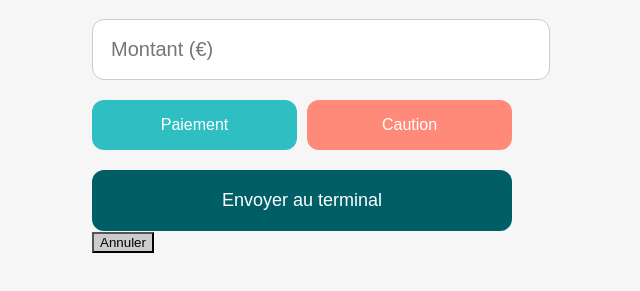
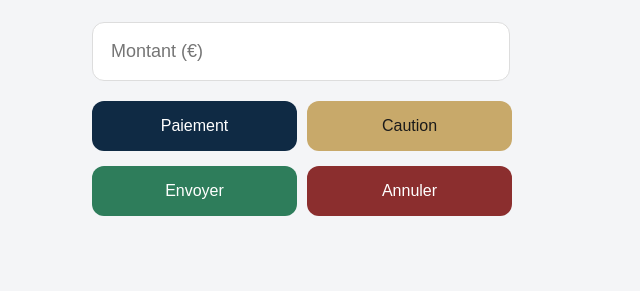
Before and after one commit to moussiermorgan-star/stripe-terminal-server, a website: page public/index.html in a window 1280 px wide. Shown: the part 91-382 px from the top of the page, without its empty margins (338-978 px from the left). Drawn offline with Linux system fonts and the light colour scheme.

Commit message:
Update index.html

```diff
--- a/public/index.html
+++ b/public/index.html
@@ -6,9 +6,11 @@
 <title>Paiement</title>
 
 <style>
+/* MLO – Interface paiement premium */
+
 body {
   font-family: -apple-system, BlinkMacSystemFont, sans-serif;
-  background: #f6f6f6;
+  background: #f4f5f7;
   padding: 20px;
 }
 
@@ -19,55 +21,76 @@ body {
 
 h1 {
   text-align: center;
+  margin-bottom: 25px;
 }
 
 input {
-  width: 100%;
+  width: calc(100% - 2px);
+  box-sizing: border-box;
   padding: 18px;
-  font-size: 20px;
-  margin-bottom: 20px;
+  font-size: 18px;
   border-radius: 12px;
-  border: 1px solid #ccc;
-}
-
-.buttons {
-  display: flex;
-  gap: 10px;
+  border: 1px solid #ddd;
   margin-bottom: 20px;
 }
 
-.buttons button {
+/* ROW */
+.row {
+  display: flex;
+  gap: 10px;
+  margin-bottom: 15px;
+}
+
+/* BASE BUTTON */
+button {
   flex: 1;
   padding: 16px;
   font-size: 16px;
   border-radius: 12px;
   border: none;
+  cursor: pointer;
+  transition: all 0.2s ease;
 }
 
-.immediate {
-  background: #2FBFC3;
+/* ===== LIGNE 1 : MODE ===== */
+
+/* Paiement (marine) */
+.btn-payment {
+  background: #0f2a44;
   color: white;
 }
 
-.preauth {
-  background: #FF8A7A;
+/* Caution (or) */
+.btn-preauth {
+  background: #c8a96a;
+  color: #1a1a1a;
+}
+
+/* ===== LIGNE 2 : ACTION ===== */
+
+/* Envoyer (vert premium) */
+.btn-send {
+  background: #2e7d5b;
   color: white;
 }
 
-#submit {
-  width: 100%;
-  padding: 20px;
-  font-size: 18px;
-  border-radius: 12px;
-  border: none;
-  background: #005F66;
+/* Annuler (rouge premium) */
+.btn-cancel {
+  background: #8b2e2e;
   color: white;
 }
 
+/* HOVER subtil */
+button:hover {
+  transform: translateY(-1px);
+  opacity: 0.95;
+}
+
+/* STATUS */
 #status {
   margin-top: 20px;
   text-align: center;
-  font-weight: bold;
+  font-size: 16px;
 }
 </style>
 </head>
@@ -79,17 +102,17 @@ input {
 
   <input type="number" id="amount" placeholder="Montant (€)" />
 
-  <div class="buttons">
-    <button class="immediate" onclick="setMode('immediate')">Paiement</button>
-    <button class="preauth" onclick="setMode('preauth')">Caution</button>
-  </div>
+ <div class="row">
+  <button class="btn-payment" onclick="setMode('immediate')">Paiement</button>
+  <button class="btn-preauth" onclick="setMode('preauth')">Caution</button>
+</div>
 
-  <button id="submit" onclick="sendPayment()">Envoyer au terminal</button>
-  <button onclick="cancelPayment()" style="background:#ccc;">
-  Annuler
-</button>
+<div class="row">
+  <button class="btn-send" onclick="sendPayment()">Envoyer</button>
+  <button class="btn-cancel" onclick="cancelPayment()">Annuler</button>
+</div>
 
-  <div id="status"></div>
+<div id="status"></div>
 </div>
 
 <script>
```
